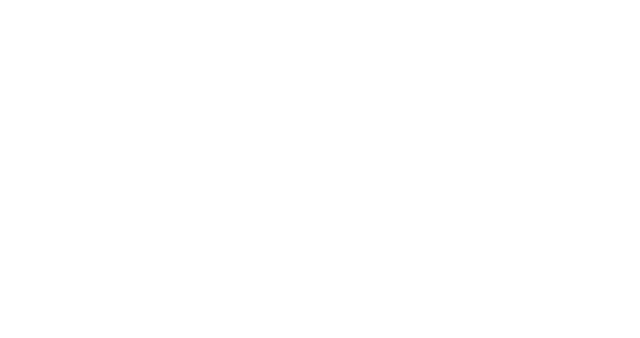
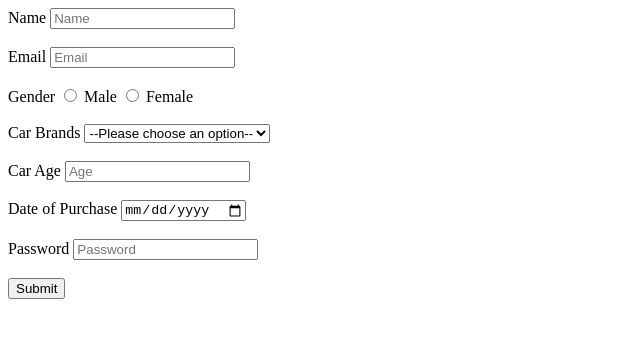
Before and after one commit to acciojob/car-insurance-form-dhanushkunchakuri, a website: page main.html in a window 1280 px wide. Shown: the whole page, without its empty margins (0-640 px from the left). Drawn offline with Linux system fonts and the light colour scheme.

Commit message:
created a submission

```diff
--- a/main.html
+++ b/main.html
@@ -10,6 +10,38 @@
 	<!-- the entire body must be written by student -->
     <script type="text/javascript" src="./script.js">
 </script>
+	<form method="post">
+		<label for="name">Name</label>
+		<input id="name"  type="text" placeholder="Name" required>
+		<br><br>
+		<label for="email">Email</label>
+		<input id="email"  type="email" placeholder="Email" required>
+		<br><br>
+		<label>Gender</label>
+	    <input type="radio" id="gender_m" name="gender" value="Male" required>
+	    <label for="gender_m">Male</label>
+
+	    <input type="radio" id="gender_f" name="gender" value="Female" required>
+	    <label for="gender_f">Female</label>
+		<br><br>
+		<label for="cars">Car Brands</label>
+		<select  id="cars">
+			<option value="">--Please choose an option--</option>
+			<option>BMW</option>
+			<option>Benz</option>
+			<option>Ferarri</option>
+		</select>
+		<br><br>
+		<label for="age">Car Age</label>
+		<input id="age"  type="number" placeholder="Age" required>
+		<br><br>
+		<label for="dop">Date of Purchase</label>
+		<input id="dop" type="date" required>
+		<br><br>
+		<label for="password">Password</label>
+		<input id="password"  type="password" placeholder="Password" required>
+		<br><br>
+		<button type="submit">Submit</button>
 
 </body>
 
```
